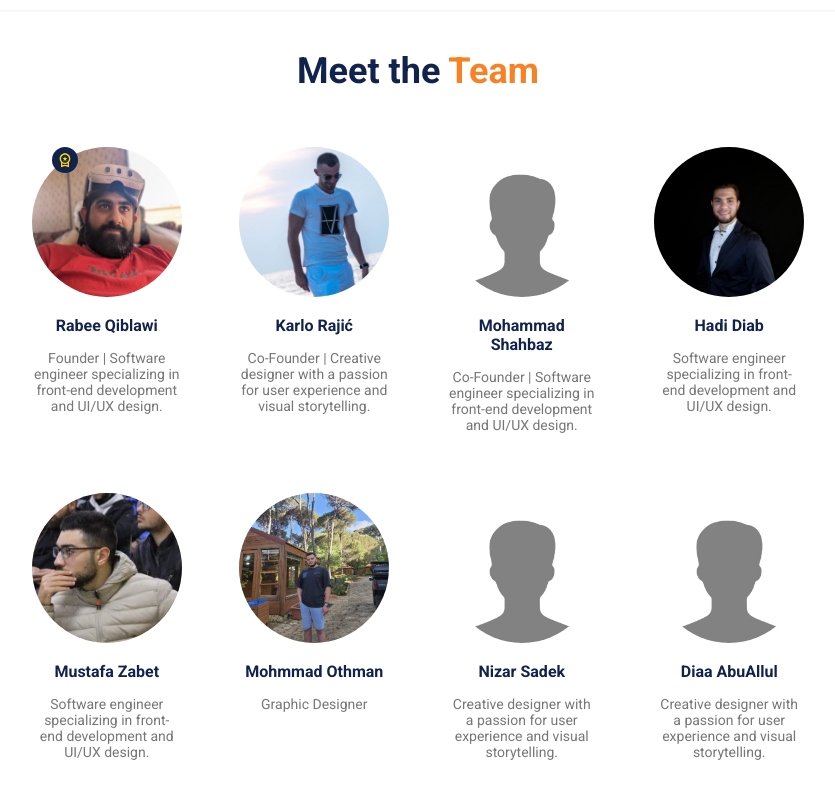
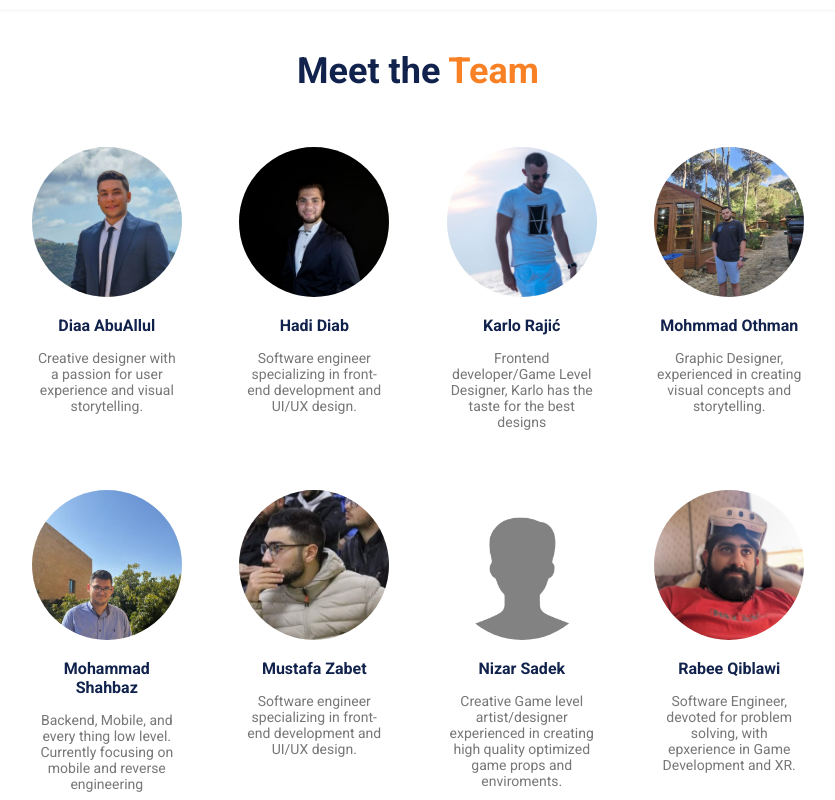
Before and after one commit to rabeeqiblawi/portfolio-nextjs, a Next.js app: page / in a window 1280 px wide. Shown: the part 2960-3760 px from the top of the page, without its empty margins (222-1057 px from the left). Built offline with nearby package versions, Linux system fonts and the light colour scheme.

Commit message:
updated team info

```diff
--- a/src/config.js
+++ b/src/config.js
@@ -154,24 +154,10 @@ export const config = {
         team: {
             isHidden: false,
             members: [
-
                 {
-                    imageUrl: "/team/rabeeQablawi.png",
-                    title: "Rabee Qiblawi",
-                    description: "Founder | Software engineer specializing in front-end development and UI/UX design.",
-                    visibleHome: true,
-                    isPremium: true
-                },
-                {
-                    imageUrl: "/team/karloRajić.png",
-                    title: "Karlo Rajić",
-                    description: "Co-Founder | Creative designer with a passion for user experience and visual storytelling.",
-                    visibleHome: true
-                },
-                {
-                    imageUrl: "",
-                    title: "Mohammad Shahbaz",
-                    description: "Co-Founder | Software engineer specializing in front-end development and UI/UX design.",
+                    imageUrl: "/team/diaa.jpg",
+                    title: "Diaa AbuAllul",
+                    description: "Creative designer with a passion for user experience and visual storytelling.",
                     visibleHome: true
                 },
                 {
@@ -181,29 +167,42 @@ export const config = {
                     visibleHome: true
                 },
                 {
+                    imageUrl: "/team/karloRajić.png",
+                    title: "Karlo Rajić",
+                    description: "Frontend developer/Game Level Designer, Karlo has the taste for the best designs",
+                    visibleHome: true
+                },
+                {
+                    imageUrl: "/team/mohammadOthman.png",
+                    title: "Mohmmad Othman",
+                    description: "Graphic Designer, experienced in creating visual concepts and storytelling.",
+                    visibleHome: true
+                },
+                {
+                    imageUrl: "/team/shahbaz.jpg",
+                    title: "Mohammad Shahbaz",
+                    description: "Backend, Mobile, and every thing low level. Currently focusing on mobile and reverse engineering",
+                    visibleHome: true
+                },
+                {
                     imageUrl: "/team/mustafaZabet.png",
                     title: "Mustafa Zabet",
                     description: "Software engineer specializing in front-end development and UI/UX design.",
                     visibleHome: true
                 },
                 {
-                    imageUrl: "/team/mohammadOthman.png",
-                    title: "Mohmmad Othman",
-                    description: "Graphic Designer",
+                    imageUrl: "",
+                    title: "Nizar Sadek",
+                    description: "Creative Game level artist/designer experienced in creating high quality optimized game props and enviroments.",
                     visibleHome: true
                 },
                 {
-                    imageUrl: "",
-                    title: "Nizar Sadek",
-                    description: "Creative designer with a passion for user experience and visual storytelling.",
-                    visibleHome: true
-                },
-                {
-                    imageUrl: "",
-                    title: "Diaa AbuAllul",
-                    description: "Creative designer with a passion for user experience and visual storytelling.",
-                    visibleHome: true
-                },
+                    imageUrl: "/team/rabeeQablawi.png",
+                    title: "Rabee Qiblawi",
+                    description: "Software Engineer, devoted for problem solving, with epxerience in Game Development and XR.",
+                    visibleHome: true,
+                    isPremium: false
+                }
             ]
         },
     },
```
Also changed, not shown: public/team/diaa.jpg (added), public/team/shahbaz.jpg (added).
